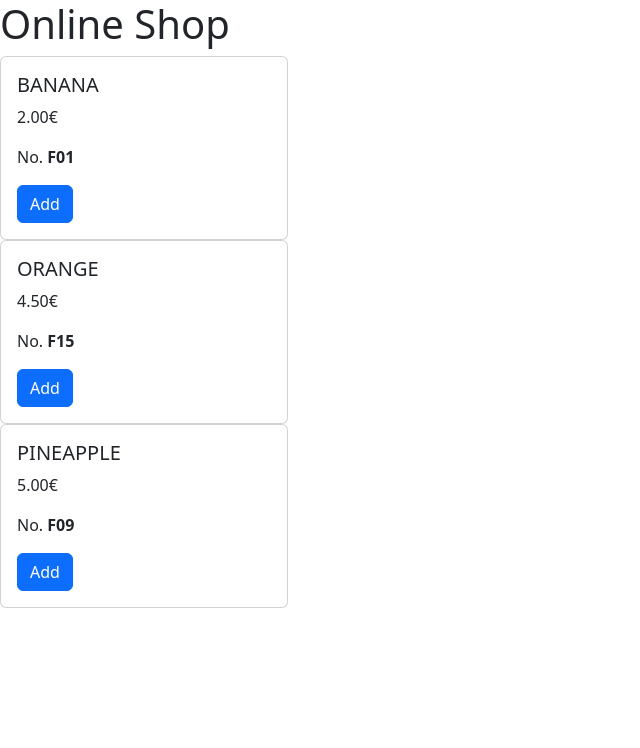
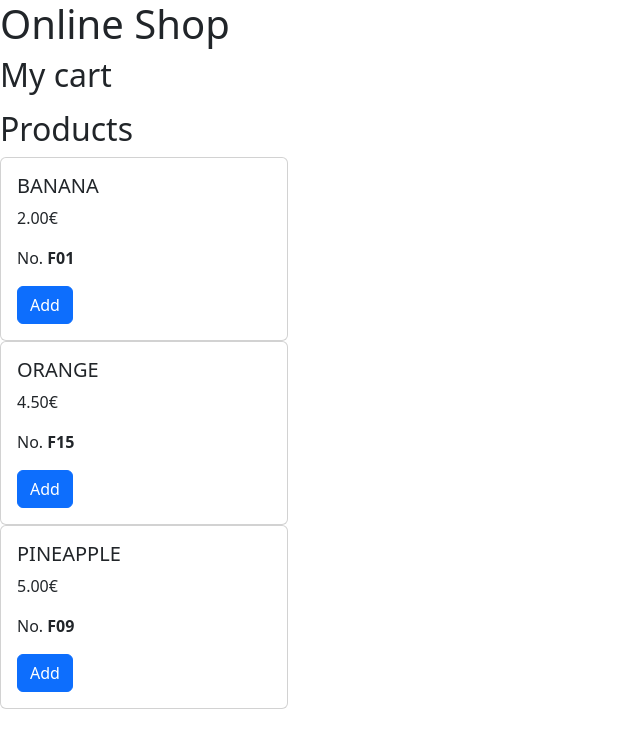
Before and after one commit to loickcherimont/ShoppingCart_Javascript, a plain HTML site: page index.html in a window 1280 px wide. Shown: the whole page, without its empty margins (0-640 px from the left). Drawn offline with nearby package versions, Linux system fonts and the light colour scheme.

Commit message:
Move into <div> uiCart and table of products

```diff
--- a/index.html
+++ b/index.html
@@ -11,6 +11,11 @@
 
 <body>
     <h1>Online Shop</h1>
+    <div>
+        <h2>My cart</h2>
+        <ul id="cart"></ul>
+    </div>
+
     <!-- <div id="cart"></div> -->
     <!-- <div class="card" style="width: 18rem;"> -->
         <!-- <img src="..." class="card-img-top" alt="..."> -->
@@ -20,7 +25,11 @@
             <a href="#" class="btn btn-primary" id="addBanana">Add</a>
         </div>
     </div> -->
-    <div id="products"></div>
+
+    <div>
+        <h2>Products</h2>
+        <div id="products"></div>
+    </div>
     <script src="https://cdn.jsdelivr.net/npm/bootstrap@5.3.0-alpha1/dist/js/bootstrap.bundle.min.js"></script>
     <script src="./scripts/main.js" type="module"></script>
 </body>
```
